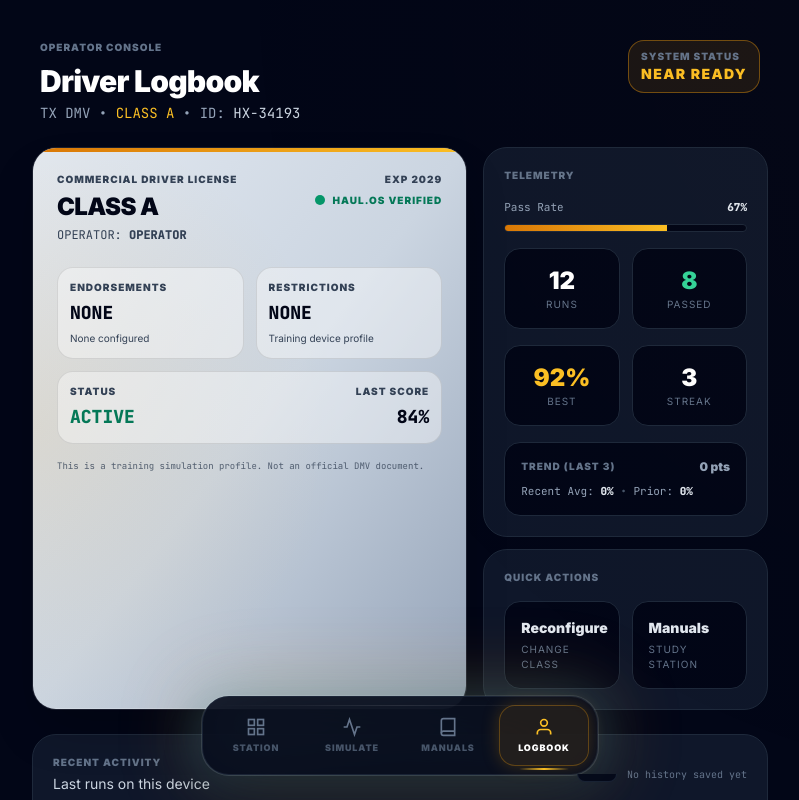
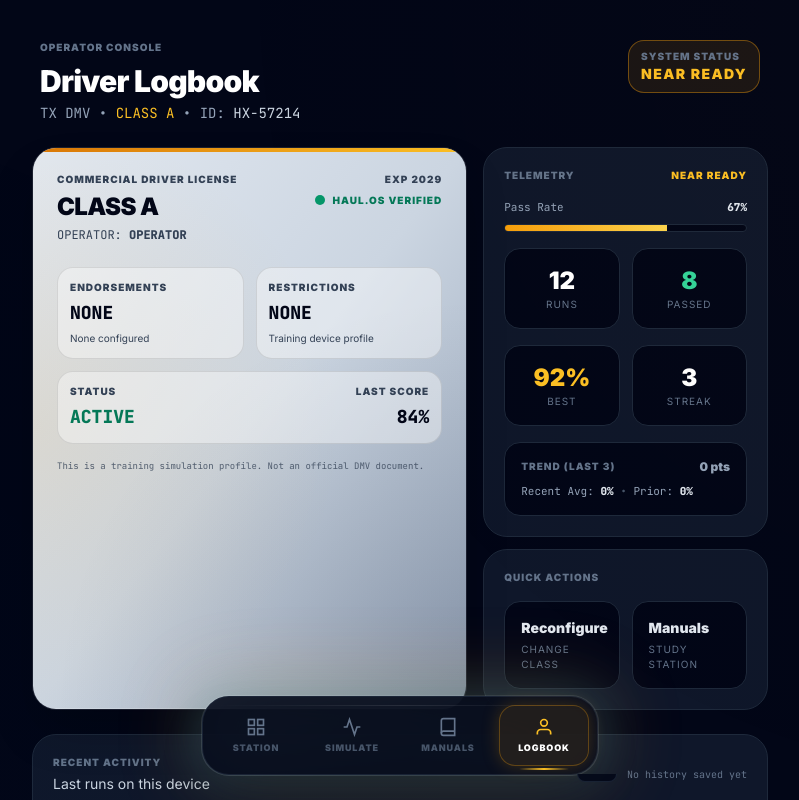
Before and after one commit to ismaelngoie/cdlpracticetest, a Next.js app: page /profile in a window 1280 px wide. Shown: the top 800 px of the page, without its empty margins (240-1039 px from the left). Built offline with nearby package versions, Linux system fonts and the light colour scheme.

Commit message:
Update page.tsx

```diff
--- a/app/profile/page.tsx
+++ b/app/profile/page.tsx
@@ -37,7 +37,6 @@ function formatTime(sec: number) {
 }
 
 function shortEndorsements(endorsements: string[]) {
-  // prefer known CDL letters if they exist
   const map: Record<string, string> = {
     Hazmat: "H",
     "Hazardous Materials": "H",
@@ -68,9 +67,7 @@ function loadJson<T>(key: string, fallback: T): T {
 }
 
 function loadExamHistory(): ExamHistoryItem[] {
-  // Supports both: "haul-exam-history" (new) and can fallback to nothing.
   const hist = loadJson<ExamHistoryItem[]>("haul-exam-history", []);
-  // sanitize
   return Array.isArray(hist)
     ? hist
         .filter((x) => x && typeof x.ts === "number" && typeof x.score === "number")
@@ -80,7 +77,6 @@ function loadExamHistory(): ExamHistoryItem[] {
 }
 
 function computeTrend(history: ExamHistoryItem[]) {
-  // Simple: compare avg of last 3 vs previous 3
   const last3 = history.slice(0, 3);
   const prev3 = history.slice(3, 6);
 
@@ -103,21 +99,39 @@ export default function ProfilePage() {
   const [history, setHistory] = useState<ExamHistoryItem[]>([]);
   const [arm, setArm] = useState<"locked" | "confirm">("locked");
 
+  // IMPORTANT: do NOT touch localStorage during render (prevents Next export crash)
+  const [idCode, setIdCode] = useState<string>("—");
+  const [hydrated, setHydrated] = useState(false);
+
   useEffect(() => {
+    setHydrated(true);
+
     setLicense(localStorage.getItem("userLevel") || "A");
     setUserState(localStorage.getItem("userState") || "TX");
 
-    // If you later add profile name capture, swap this line.
     setName(localStorage.getItem("userName") || "OPERATOR");
 
     const endRaw = localStorage.getItem("userEndorsements");
     setEndorsements(endRaw ? JSON.parse(endRaw) : []);
 
     setHistory(loadExamHistory());
+
+    // Operator ID (generated client-side only)
+    try {
+      const existing = localStorage.getItem("haul-operator-id");
+      if (existing) {
+        setIdCode(existing);
+      } else {
+        const val = `HX-${Math.floor(10000 + Math.random() * 89999)}`;
+        localStorage.setItem("haul-operator-id", val);
+        setIdCode(val);
+      }
+    } catch {
+      setIdCode("HX-00000");
+    }
   }, []);
 
   const stats = useMemo(() => {
-    // If no history exists, keep your old demo feel but still realistic.
     if (history.length === 0) {
       return { exams: 12, passed: 8, passRate: 67, best: 92, streak: 3, lastScore: 84 };
     }
@@ -128,7 +142,6 @@ export default function ProfilePage() {
     const best = exams ? Math.max(...history.map((h) => h.score)) : 0;
     const lastScore = history[0]?.score ?? 0;
 
-    // streak: consecutive passed from most recent
     let streak = 0;
     for (const h of history) {
       if (h.passed) streak += 1;
@@ -140,16 +153,35 @@ export default function ProfilePage() {
 
   const trend = useMemo(() => computeTrend(history), [history]);
 
-  const riskLevel = useMemo(() => {
-    // “System confidence” measure
+  const readiness = useMemo(() => {
     const base = stats.passRate;
     const bestBonus = clamp(stats.best - 80, 0, 20);
     const streakBonus = clamp(stats.streak * 4, 0, 12);
     const score = clamp(Math.round(base * 0.7 + bestBonus + streakBonus), 0, 100);
 
-    if (score >= 85) return { label: "READY", color: "text-emerald-400", border: "border-emerald-500/40", bg: "bg-emerald-500/10" };
-    if (score >= 70) return { label: "NEAR READY", color: "text-amber-400", border: "border-amber-500/40", bg: "bg-amber-500/10" };
-    return { label: "IN TRAINING", color: "text-red-400", border: "border-red-500/40", bg: "bg-red-500/10" };
+    if (score >= 85)
+      return {
+        label: "READY",
+        color: "text-emerald-400",
+        border: "border-emerald-500/40",
+        bg: "bg-emerald-500/10",
+        bar: "from-emerald-500 to-emerald-300",
+      };
+    if (score >= 70)
+      return {
+        label: "NEAR READY",
+        color: "text-amber-400",
+        border: "border-amber-500/40",
+        bg: "bg-amber-500/10",
+        bar: "from-amber-500 to-amber-300",
+      };
+    return {
+      label: "IN TRAINING",
+      color: "text-red-400",
+      border: "border-red-500/40",
+      bg: "bg-red-500/10",
+      bar: "from-red-500 to-red-300",
+    };
   }, [stats]);
 
   const handleReconfigure = () => {
@@ -157,7 +189,6 @@ export default function ProfilePage() {
   };
 
   const handleSubscription = () => {
-    // Wire this to Stripe portal later
     alert("Subscription portal coming soon.");
   };
 
@@ -173,21 +204,12 @@ export default function ProfilePage() {
     window.location.href = "/";
   };
 
-  const idCode = useMemo(() => {
-    // stable-ish device id
-    const existing = localStorage.getItem("haul-operator-id");
-    if (existing) return existing;
-
-    const val = `HX-${Math.floor(10000 + Math.random() * 89999)}`;
-    localStorage.setItem("haul-operator-id", val);
-    return val;
-  }, []);
-
   return (
     <div className="min-h-screen bg-slate-950 text-white pb-32">
       {/* Background FX */}
       <div className="fixed inset-0 pointer-events-none opacity-10 bg-[radial-gradient(circle_at_top_right,rgba(245,158,11,0.18),transparent_58%)]" />
       <div className="fixed inset-0 pointer-events-none opacity-[0.08] bg-[linear-gradient(rgba(255,255,255,0.04)_1px,transparent_1px),linear-gradient(90deg,rgba(255,255,255,0.04)_1px,transparent_1px)] bg-[size:28px_28px]" />
+      <div className="fixed inset-0 pointer-events-none opacity-[0.06] bg-[radial-gradient(circle_at_bottom_left,rgba(56,189,248,0.18),transparent_55%)]" />
 
       {/* Header */}
       <header className="px-6 pt-10 pb-6 max-w-3xl mx-auto">
@@ -199,13 +221,15 @@ export default function ProfilePage() {
             <h1 className="text-3xl font-black tracking-tight text-white">Driver Logbook</h1>
             <p className="text-sm text-slate-400 font-mono mt-1">
               {userState} DMV • <span className="text-amber-400">CLASS {license}</span> • ID:{" "}
-              <span className="text-slate-300">{idCode}</span>
+              <span className="text-slate-300">{hydrated ? idCode : "—"}</span>
             </p>
           </div>
 
-          <div className={`shrink-0 px-3 py-2 rounded-2xl border ${riskLevel.border} ${riskLevel.bg}`}>
-            <div className="text-[10px] font-black uppercase tracking-widest text-slate-500">System Status</div>
-            <div className={`text-sm font-black tracking-widest ${riskLevel.color}`}>{riskLevel.label}</div>
+          <div className={`shrink-0 px-3 py-2 rounded-2xl border ${readiness.border} ${readiness.bg}`}>
+            <div className="text-[10px] font-black uppercase tracking-widest text-slate-500">
+              System Status
+            </div>
+            <div className={`text-sm font-black tracking-widest ${readiness.color}`}>{readiness.label}</div>
           </div>
         </div>
       </header>
@@ -213,16 +237,16 @@ export default function ProfilePage() {
       <main className="px-4 max-w-3xl mx-auto space-y-6">
         {/* CDL Card + Telemetry */}
         <div className="grid md:grid-cols-5 gap-4">
-          {/* CDL Card Visual */}
+          {/* CDL Card */}
           <motion.div
             initial={{ rotateX: 60, opacity: 0 }}
             animate={{ rotateX: 0, opacity: 1 }}
             transition={{ type: "spring", stiffness: 110, damping: 16 }}
             className="md:col-span-3 relative overflow-hidden rounded-3xl p-6 border border-white/10 shadow-2xl"
           >
-            {/* card base */}
             <div className="absolute inset-0 bg-gradient-to-br from-slate-200 via-slate-300 to-slate-400" />
             <div className="absolute inset-0 opacity-30 bg-[radial-gradient(circle_at_left,rgba(245,158,11,0.35),transparent_60%)]" />
+            <div className="absolute inset-0 opacity-20 bg-[radial-gradient(circle_at_bottom_right,rgba(15,23,42,0.7),transparent_58%)]" />
             <div className="absolute top-0 left-0 right-0 h-1 bg-gradient-to-r from-amber-600 to-amber-400" />
             <div className="absolute bottom-0 left-0 right-0 h-[1px] bg-white/20" />
 
@@ -288,20 +312,23 @@ export default function ProfilePage() {
                 </div>
               </div>
 
-              {/* microprint */}
               <div className="mt-4 text-[9px] text-slate-700/80 font-mono">
                 This is a training simulation profile. Not an official DMV document.
               </div>
             </div>
           </motion.div>
 
-          {/* Telemetry Panel */}
+          {/* Telemetry */}
           <div className="md:col-span-2 space-y-3">
             <div className="bg-slate-900 border border-slate-800 rounded-3xl p-5">
-              <div className="text-[10px] font-black uppercase tracking-widest text-slate-500">Telemetry</div>
+              <div className="flex items-center justify-between">
+                <div className="text-[10px] font-black uppercase tracking-widest text-slate-500">Telemetry</div>
+                <div className={`text-[10px] font-black uppercase tracking-widest ${readiness.color}`}>
+                  {readiness.label}
+                </div>
+              </div>
 
               <div className="mt-4 space-y-4">
-                {/* overall bar */}
                 <div>
                   <div className="flex items-center justify-between text-[11px] font-mono">
                     <span className="text-slate-400">Pass Rate</span>
@@ -312,7 +339,7 @@ export default function ProfilePage() {
                       initial={{ width: 0 }}
                       animate={{ width: `${stats.passRate}%` }}
                       transition={{ type: "spring", stiffness: 120, damping: 18 }}
-                      className="h-full bg-gradient-to-r from-amber-600 to-amber-400"
+                      className={`h-full bg-gradient-to-r ${readiness.bar}`}
                     />
                   </div>
                 </div>
@@ -339,7 +366,6 @@ export default function ProfilePage() {
                   </div>
                 </div>
 
-                {/* trend */}
                 <div className="bg-slate-950 border border-slate-800 rounded-2xl p-4">
                   <div className="flex items-center justify-between">
                     <div className="text-[10px] font-black uppercase tracking-widest text-slate-500">
@@ -397,7 +423,6 @@ export default function ProfilePage() {
               <div className="text-[10px] font-black uppercase tracking-widest text-slate-500">Recent Activity</div>
               <div className="text-sm text-slate-300 mt-1">Last runs on this device</div>
             </div>
-
             <div className="text-[10px] font-mono text-slate-500">
               {history.length ? `${history.length} records` : "No history saved yet"}
             </div>
@@ -485,7 +510,7 @@ export default function ProfilePage() {
             <span className="text-slate-500">↗</span>
           </button>
 
-          {/* Factory Reset with “arming” */}
+          {/* Factory Reset (armed) */}
           <div className="rounded-2xl border border-red-900/30 bg-red-900/10 overflow-hidden">
             <button
               onClick={handleFactoryReset}
@@ -495,9 +520,7 @@ export default function ProfilePage() {
                 <div className="text-sm font-black text-red-300">
                   {arm === "locked" ? "Factory Reset" : "Tap again to ARM"}
                 </div>
-                <div className="text-[11px] text-red-200/70 mt-0.5">
-                  Wipes local progress on this device.
-                </div>
+                <div className="text-[11px] text-red-200/70 mt-0.5">Wipes local progress on this device.</div>
               </div>
               <span className={`text-red-300 ${arm === "confirm" ? "animate-pulse" : ""}`}>⚠️</span>
             </button>
```
